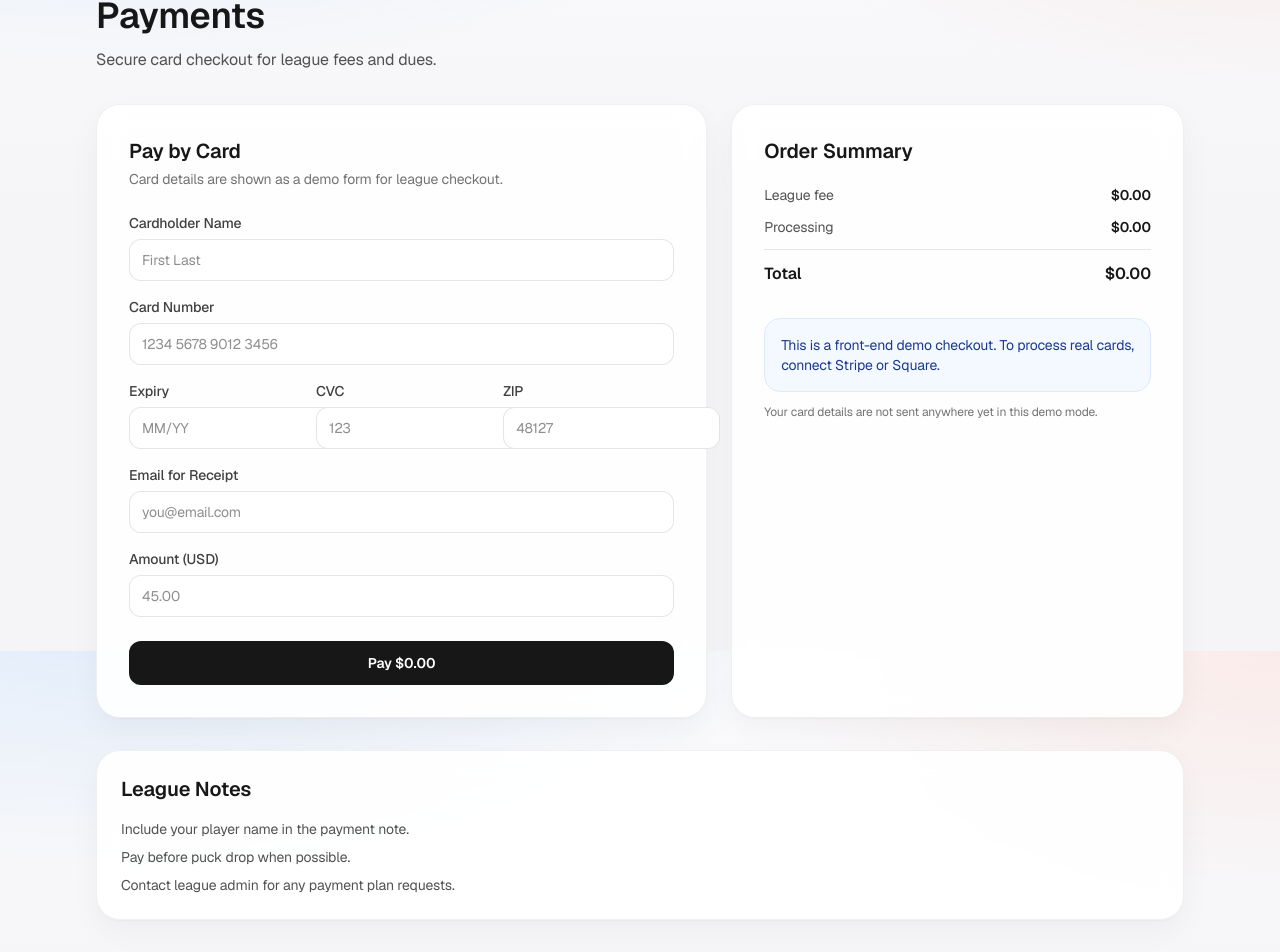
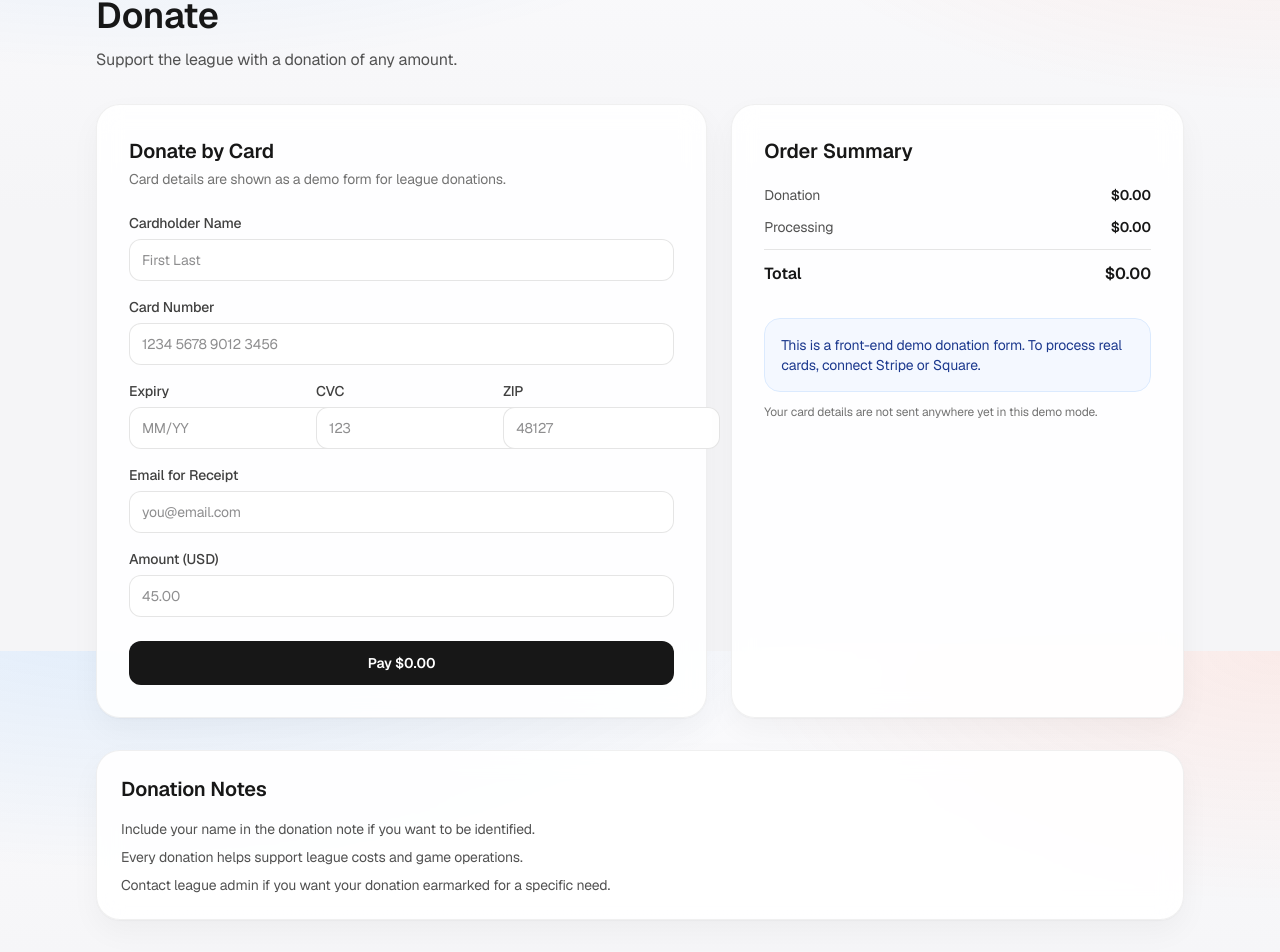
Before and after one commit to a-katai/outlaw, a Next.js app: page /payments in a window 1280 px wide. Shown: the part 149-1101 px from the top of the page. Built offline with nearby package versions, Linux system fonts and the light colour scheme.

Commit message:
chore: rename donate page and update playoff times
Update the payments UI to present donations clearly and refresh the semifinal schedule with the April 29 game times.

```diff
--- a/app/components/site-nav.tsx
+++ b/app/components/site-nav.tsx
@@ -11,7 +11,7 @@ const menuLinks = [
   { href: "/", label: "Home" },
   { href: "/stats", label: "Stats" },
   { href: "/schedule", label: "Schedule" },
-  { href: "/payments", label: "Payments" },
+  { href: "/payments", label: "Donate" },
   { href: "/videos", label: "Videos" },
 ];
 
--- a/app/payments/page.tsx
+++ b/app/payments/page.tsx
@@ -48,14 +48,14 @@ export default function PaymentsPage() {
     <section className="space-y-8">
       <div>
         <p className="text-xs font-semibold tracking-[0.2em] text-neutral-500 uppercase">League Hub</p>
-        <h1 className="mt-2 text-4xl font-semibold text-neutral-900">Payments</h1>
-        <p className="mt-3 text-neutral-600">Secure card checkout for league fees and dues.</p>
+        <h1 className="mt-2 text-4xl font-semibold text-neutral-900">Donate</h1>
+        <p className="mt-3 text-neutral-600">Support the league with a donation of any amount.</p>
       </div>
 
       <div className="grid gap-6 md:grid-cols-[1.35fr_1fr]">
         <form onSubmit={submitPayment} className="glass-card rounded-3xl p-6 md:p-8">
-          <h2 className="text-xl font-semibold text-neutral-900">Pay by Card</h2>
-          <p className="mt-1 text-sm text-neutral-500">Card details are shown as a demo form for league checkout.</p>
+          <h2 className="text-xl font-semibold text-neutral-900">Donate by Card</h2>
+          <p className="mt-1 text-sm text-neutral-500">Card details are shown as a demo form for league donations.</p>
 
           <div className="mt-6 grid gap-4">
             <label className="grid gap-1.5 text-sm">
@@ -167,7 +167,7 @@ export default function PaymentsPage() {
           <h2 className="text-xl font-semibold text-neutral-900">Order Summary</h2>
           <div className="mt-5 space-y-3 text-sm text-neutral-600">
             <div className="flex items-center justify-between">
-              <span>League fee</span>
+              <span>Donation</span>
               <span className="font-semibold text-neutral-900">${Number(amount || "0").toFixed(2)}</span>
             </div>
             <div className="flex items-center justify-between">
@@ -182,18 +182,18 @@ export default function PaymentsPage() {
           </div>
 
           <div className="mt-8 rounded-2xl border border-blue-100 bg-blue-50/70 p-4 text-sm text-blue-900">
-            This is a front-end demo checkout. To process real cards, connect Stripe or Square.
+            This is a front-end demo donation form. To process real cards, connect Stripe or Square.
           </div>
           <p className="mt-3 text-xs text-neutral-500">Your card details are not sent anywhere yet in this demo mode.</p>
         </aside>
       </div>
 
       <div className="glass-card rounded-3xl p-6">
-        <h2 className="text-xl font-semibold text-neutral-900">League Notes</h2>
+        <h2 className="text-xl font-semibold text-neutral-900">Donation Notes</h2>
         <ul className="mt-4 space-y-2 text-sm text-neutral-600">
-          <li>Include your player name in the payment note.</li>
-          <li>Pay before puck drop when possible.</li>
-          <li>Contact league admin for any payment plan requests.</li>
+          <li>Include your name in the donation note if you want to be identified.</li>
+          <li>Every donation helps support league costs and game operations.</li>
+          <li>Contact league admin if you want your donation earmarked for a specific need.</li>
         </ul>
       </div>
     </section>
--- a/lib/league-data.ts
+++ b/lib/league-data.ts
@@ -191,16 +191,16 @@ export const latestResult = {
 
 export const upcomingMatchups = [
   {
-    date: "Next Week",
+    date: "29 April 2026",
     home: "Toe Dragons",
     away: "Trashers",
-    notes: "Playoff Semifinal",
+    notes: "Playoff Semifinal · 10:00 PM",
   },
   {
-    date: "Next Week",
+    date: "29 April 2026",
     home: "Ghost Pirates",
     away: "Wednesday Knights",
-    notes: "Playoff Semifinal",
+    notes: "Playoff Semifinal · 10:30 PM",
   },
 ];
 
```
